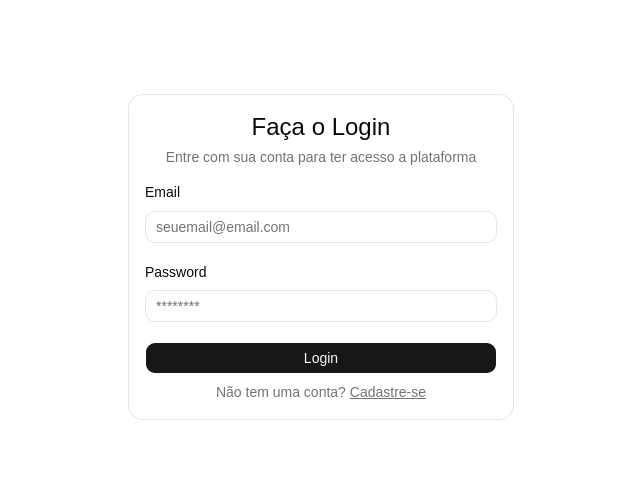
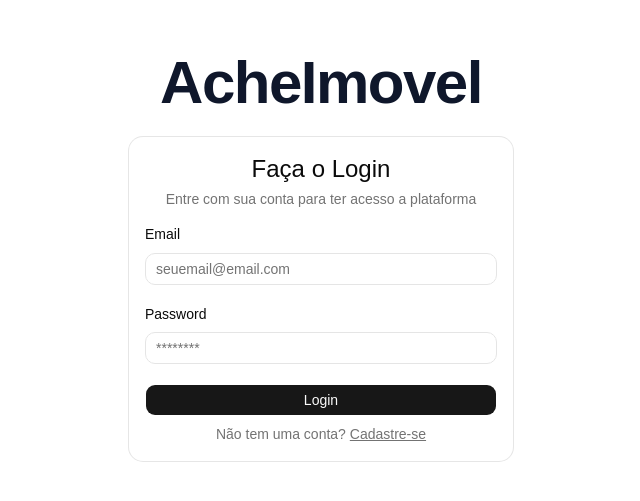
Before and after one commit to luanmvcosta0/desafio-tecnico-engeman-fe, a React (Vite) app: page /login in a window 1280 px wide. Shown: the part 143-644 px from the top of the page, without its empty margins (319-959 px from the left). Built offline with nearby package versions, Linux system fonts and the light colour scheme.

Commit message:
fix: correct typo in handleSubmit function name and update form submission handler

```diff
--- a/src/components/login-form.tsx
+++ b/src/components/login-form.tsx
@@ -29,7 +29,7 @@ export function LoginForm({
   const [password, setPassword] = useState("");
   const [error, setError] = useState("");
 
-  async function handleSubmite(e: React.FormEvent) {
+  async function handleSubmit(e: React.FormEvent) {
     e.preventDefault();
     setError("");
 
@@ -43,6 +43,9 @@ export function LoginForm({
 
   return (
     <div className={cn("flex flex-col gap-6", className)} {...props}>
+      <h1 className="text-5xl md:text-6xl font-extrabold tracking-tight text-slate-900 text-center select-none">
+        AcheImovel
+      </h1>
       <Card>
         <CardHeader>
           <CardTitle className="flex justify-center text-2xl">
@@ -53,7 +56,7 @@ export function LoginForm({
           </CardDescription>
         </CardHeader>
         <CardContent>
-          <form onSubmit={handleSubmite}>
+          <form onSubmit={handleSubmit}>
             <FieldGroup>
               <Field>
                 <FieldLabel htmlFor="email">Email</FieldLabel>
```
